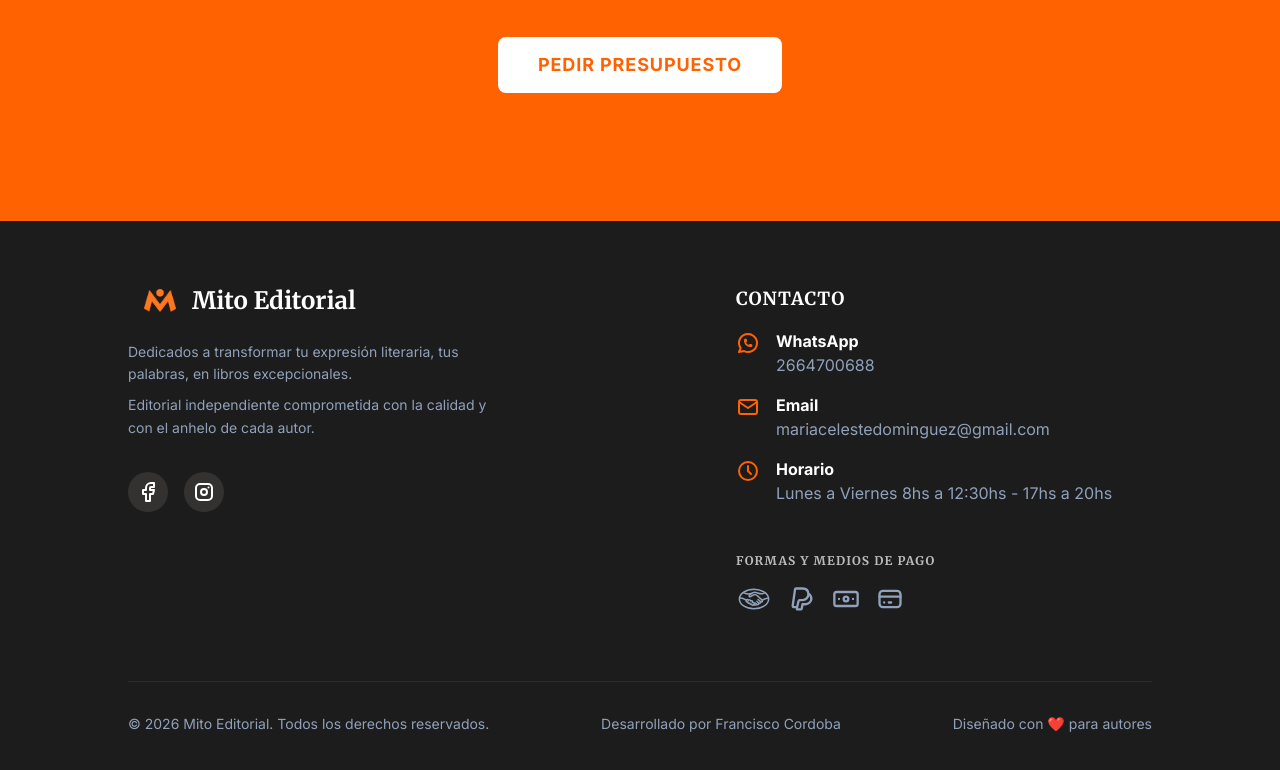
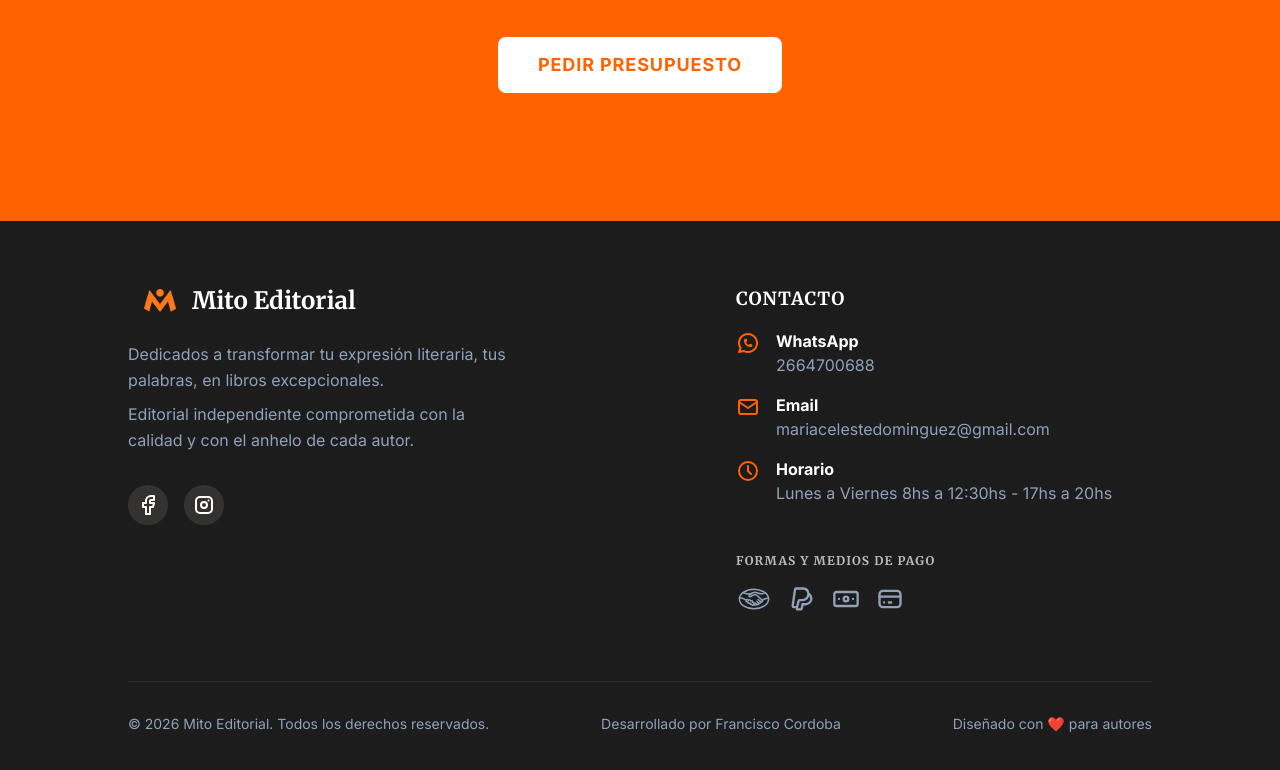
Before and after one commit to FranciscoCordoba/mito-editorial, a React (Vite) app: page / in a window 1280 px wide. Shown: the part 4837-5607 px from the top of the page. Built offline with nearby package versions, Linux system fonts and the light colour scheme.

Commit message:
text footer

```diff
--- a/src/components/Footer.jsx
+++ b/src/components/Footer.jsx
@@ -24,10 +24,10 @@ export default function Footer() {
             <h2 className="text-white text-2xl font-display font-bold ">Mito Editorial</h2>
           </div>
           <div className="flex flex-col gap-2">
-            <p className="text-slate-400 max-w-sm text-sm leading-relaxed">
+            <p className="text-slate-400 max-w-sm text-md leading-relaxed">
               Dedicados a transformar tu expresión literaria, tus palabras, en libros excepcionales.
             </p>
-            <p className="text-slate-400 max-w-sm text-sm leading-relaxed">
+            <p className="text-slate-400 max-w-sm text-md leading-relaxed">
               Editorial independiente comprometida con la calidad y con el anhelo de cada autor.
             </p>
           </div>
```
